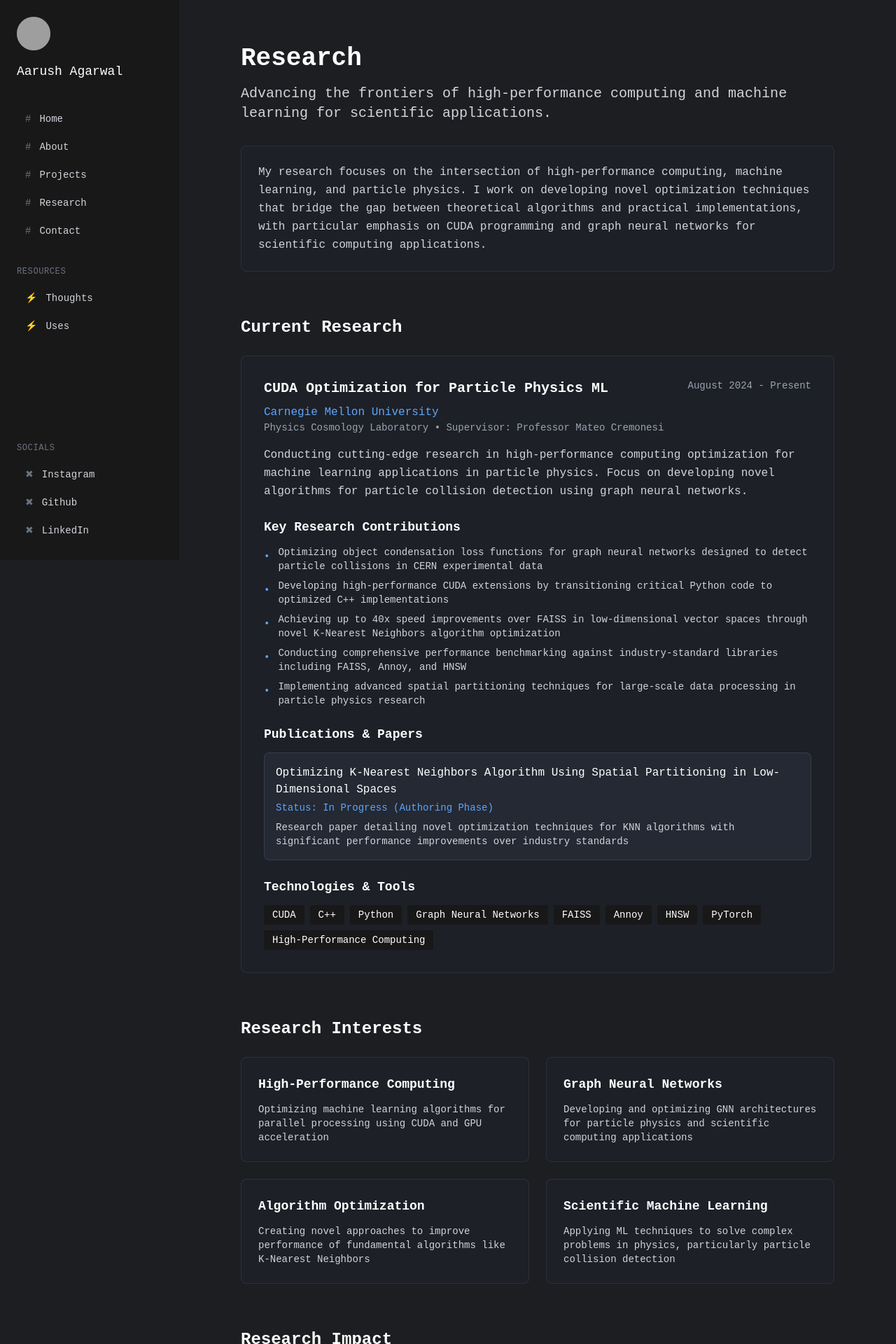
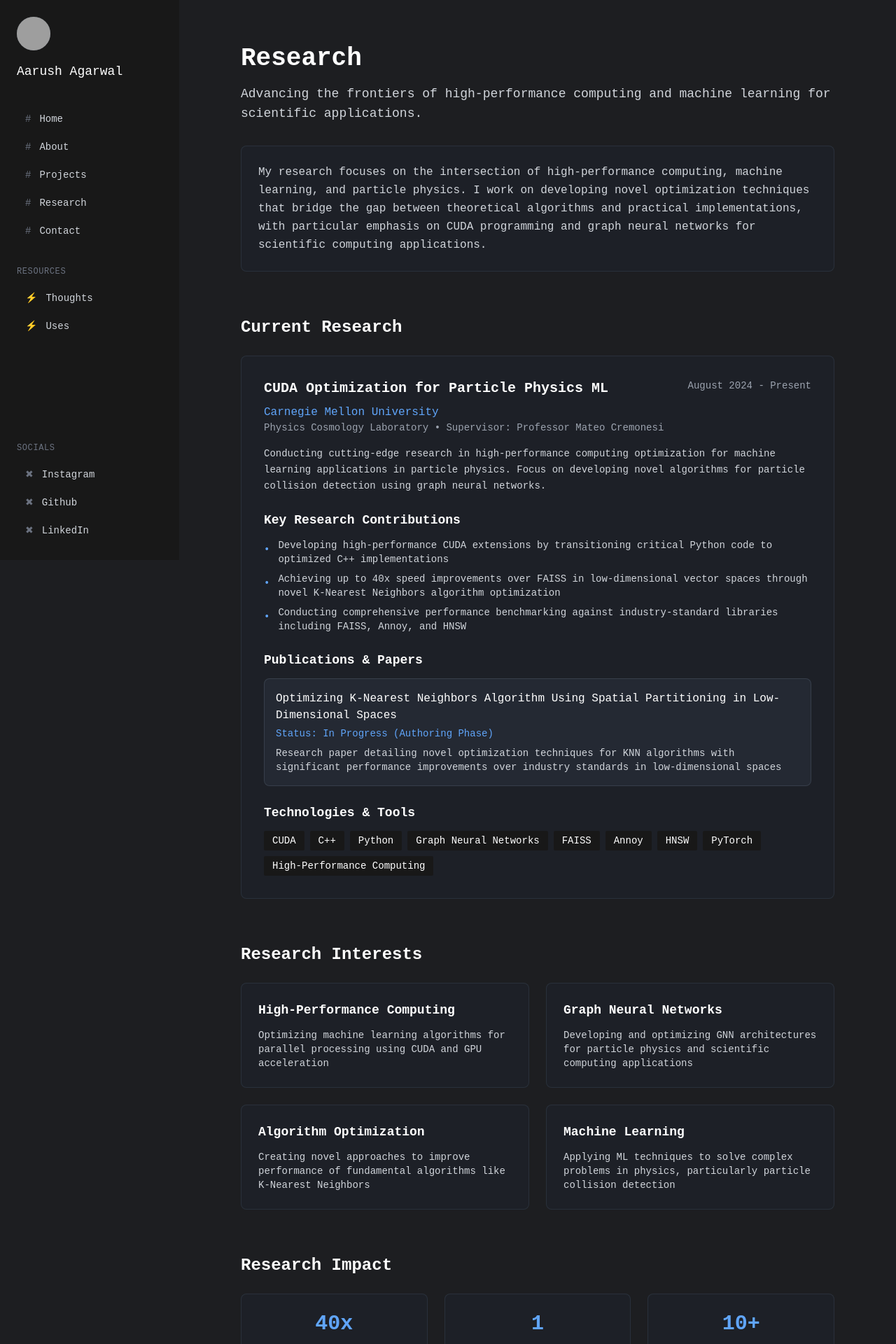
Before and after one commit to AgarwalAarush/aarushagarwal, a Next.js app: page /research in a window 1280 px wide. Shown: the top 1920 px of the page at 70% size. Built offline with nearby package versions, Linux system fonts and the light colour scheme; grey boxes are pictures that could not be loaded; a web font is replaced by a local one.

Commit message:
fixed fonts, adjusted content

```diff
--- a/src/pages/contact.js
+++ b/src/pages/contact.js
@@ -190,7 +190,7 @@ ${formData.message}`;
 						<div className="bg-gray-800/30 rounded-lg p-6 border border-gray-700/50">
 							<h3 className="text-lg font-semibold text-white mb-3">Industry Projects</h3>
 							<p className="text-gray-300 text-sm">
-								ML engineering, AI infrastructure, optimization problems, and practical AI applications.
+								ML engineering, AI infra, optimization problems, and practical AI applications.
 							</p>
 						</div>
 						<div className="bg-gray-800/30 rounded-lg p-6 border border-gray-700/50">
--- a/src/pages/index.js
+++ b/src/pages/index.js
@@ -35,7 +35,7 @@ export default function Home({ projects, posts }) {
 						</h1>
 						<p className="text-xl text-white mb-4">
 							I build <span className="text-gray-400">software</span> and specialise in{" "}
-							<span className="text-gray-400">AI strategies</span>.
+							<span className="text-gray-400">AI</span>.
 						</p>
 						<p className="text-gray-400 mb-8 leading-relaxed">
 							A software engineer, AI enthusiast and entrepreneur based in the Bay Area,
--- a/src/pages/research.js
+++ b/src/pages/research.js
@@ -19,17 +19,15 @@ export default function Research() {
 			lab: "Physics Cosmology Laboratory",
 			description: "Conducting cutting-edge research in high-performance computing optimization for machine learning applications in particle physics. Focus on developing novel algorithms for particle collision detection using graph neural networks.",
 			achievements: [
-				"Optimizing object condensation loss functions for graph neural networks designed to detect particle collisions in CERN experimental data",
 				"Developing high-performance CUDA extensions by transitioning critical Python code to optimized C++ implementations",
 				"Achieving up to 40x speed improvements over FAISS in low-dimensional vector spaces through novel K-Nearest Neighbors algorithm optimization",
 				"Conducting comprehensive performance benchmarking against industry-standard libraries including FAISS, Annoy, and HNSW",
-				"Implementing advanced spatial partitioning techniques for large-scale data processing in particle physics research"
 			],
 			publications: [
 				{
 					title: "Optimizing K-Nearest Neighbors Algorithm Using Spatial Partitioning in Low-Dimensional Spaces",
 					status: "In Progress (Authoring Phase)",
-					description: "Research paper detailing novel optimization techniques for KNN algorithms with significant performance improvements over industry standards"
+					description: "Research paper detailing novel optimization techniques for KNN algorithms with significant performance improvements over industry standards in low-dimensional spaces"
 				}
 			],
 			technologies: [
@@ -53,7 +51,7 @@ export default function Research() {
 			description: "Creating novel approaches to improve performance of fundamental algorithms like K-Nearest Neighbors"
 		},
 		{
-			area: "Scientific Machine Learning",
+			area: "Machine Learning",
 			description: "Applying ML techniques to solve complex problems in physics, particularly particle collision detection"
 		}
 	];
@@ -76,7 +74,7 @@ export default function Research() {
 					<h1 className="text-4xl font-bold text-white mb-4">
 						Research
 					</h1>
-					<p className="text-xl text-gray-300 mb-8">
+					<p className="text-lg text-gray-300 mb-8">
 						Advancing the frontiers of high-performance computing and machine learning for scientific applications.
 					</p>
 					<div className="bg-gray-800/30 rounded-lg p-6 border border-gray-700/50">
@@ -110,7 +108,7 @@ export default function Research() {
 									<span className="text-sm text-gray-400 whitespace-nowrap ml-4">{item.year}</span>
 								</div>
 
-								<p className="text-gray-300 mb-6 leading-relaxed">{item.description}</p>
+								<p className="text-gray-300 text-sm mb-6 leading-relaxed">{item.description}</p>
 
 								{/* Key Achievements */}
 								<div className="mb-6">
```
